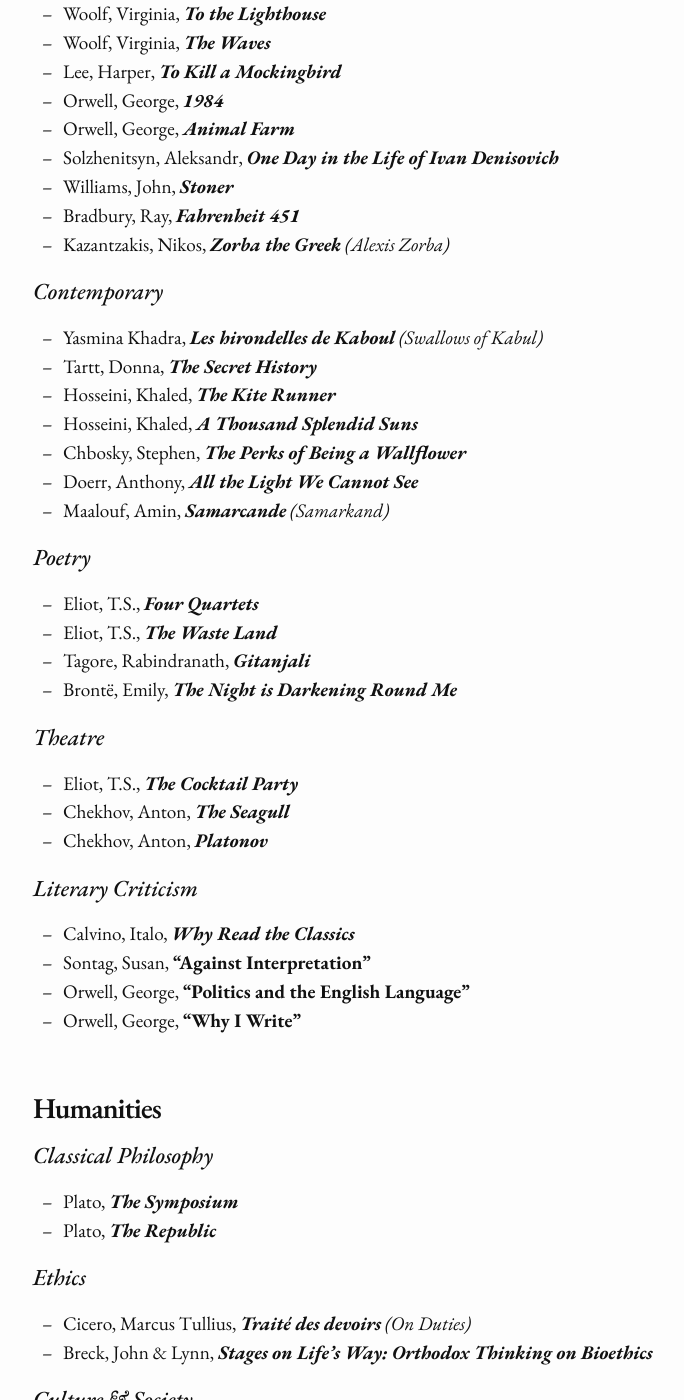
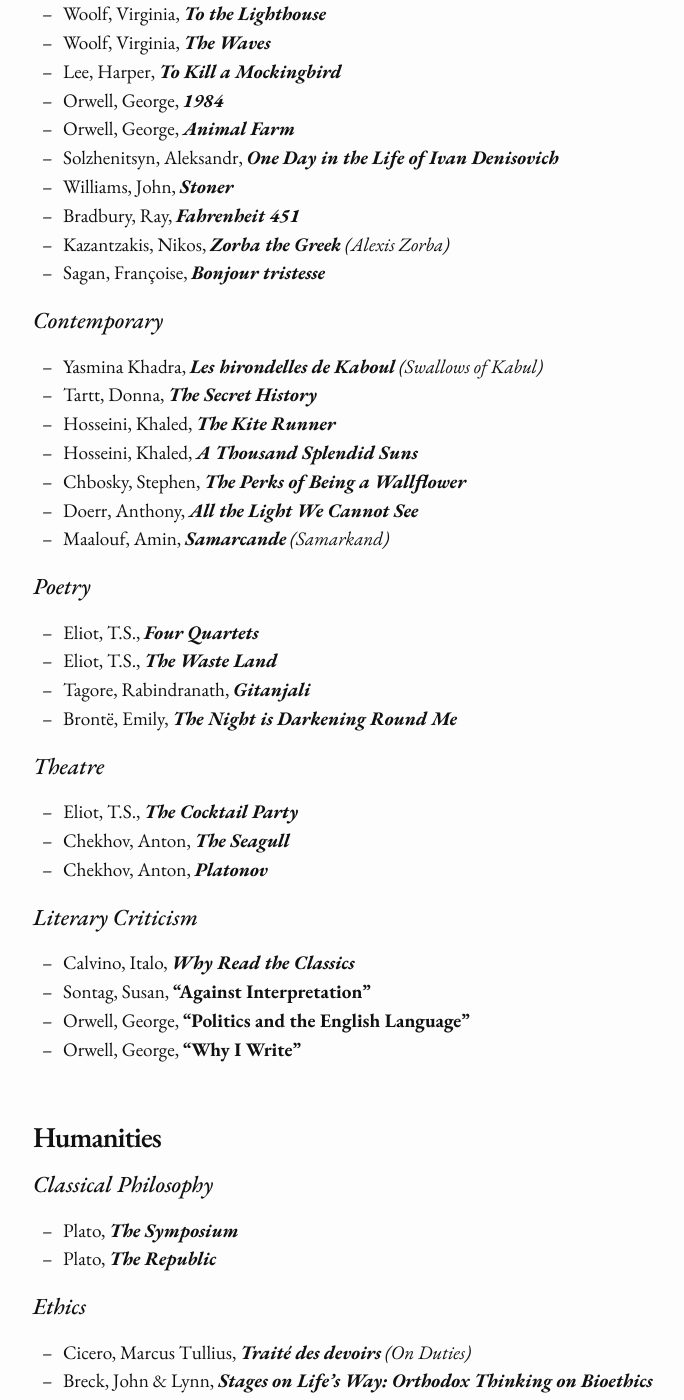
Before and after one commit to paulmelki/paulmelki.github.io, a Jekyll site: the page built from reads.md, in a window 1280 px wide and 1400 px high, scrolled down 1029 px. Shown: the whole window, without its empty margins (162-846 px from the left). Built offline with Jekyll 4.4.1, drawn with Linux system fonts in a browser that asks for light colours; nearby versions of some CDN libraries; some web fonts are replaced; some of the changed text lies outside the part shown.

Commit message:
Update reads.md

```diff
--- a/reads.md
+++ b/reads.md
@@ -40,6 +40,7 @@ If you read any of these works and wish to discuss them, feel free to contact me
 - Williams, John, ***Stoner***
 - Bradbury, Ray, ***Fahrenheit 451***
 - Kazantzakis, Nikos, ***Zorba the Greek*** *(Alexis Zorba)*
+- Sagan, Françoise, ***Bonjour tristesse***
 
 ## *Contemporary*
 - Yasmina Khadra, ***Les hirondelles de Kaboul*** *(Swallows of Kabul)*
```
Also changed, not shown: other parts of reads.md (+1 -0 lines).
